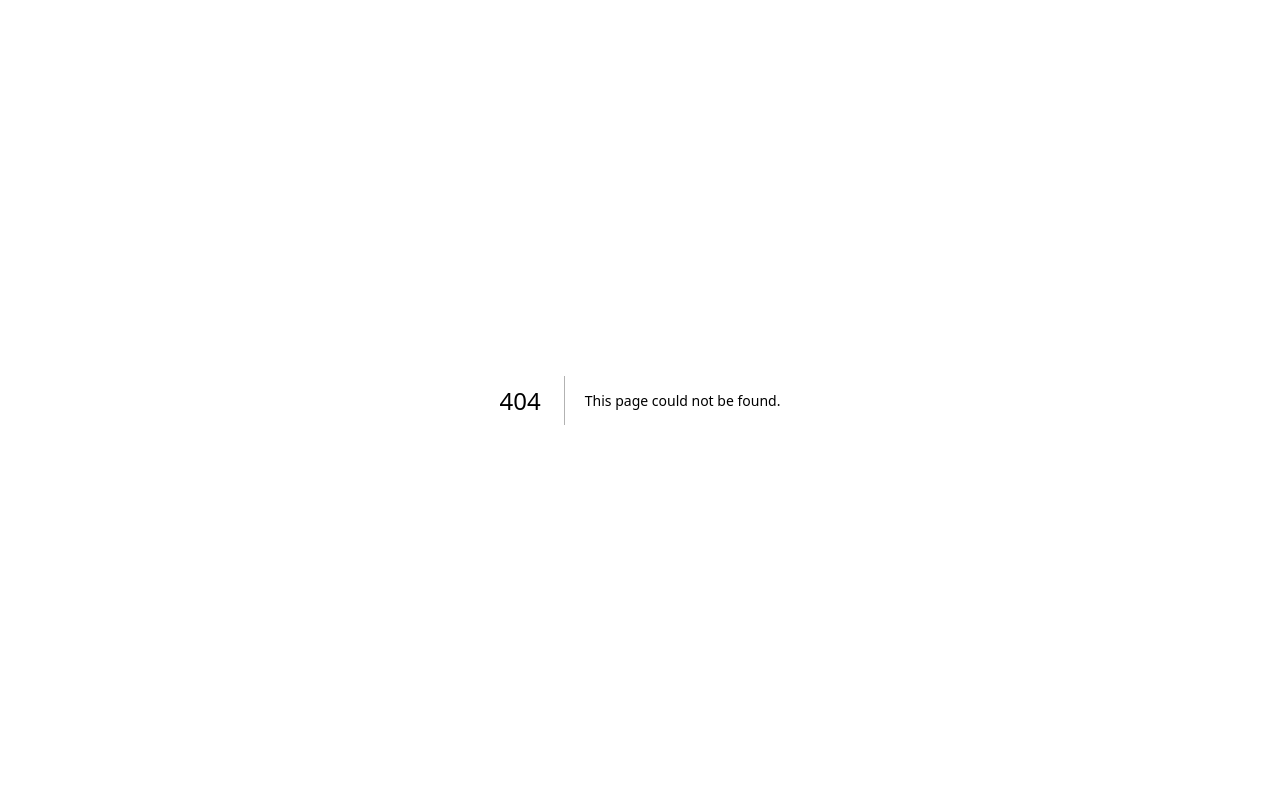
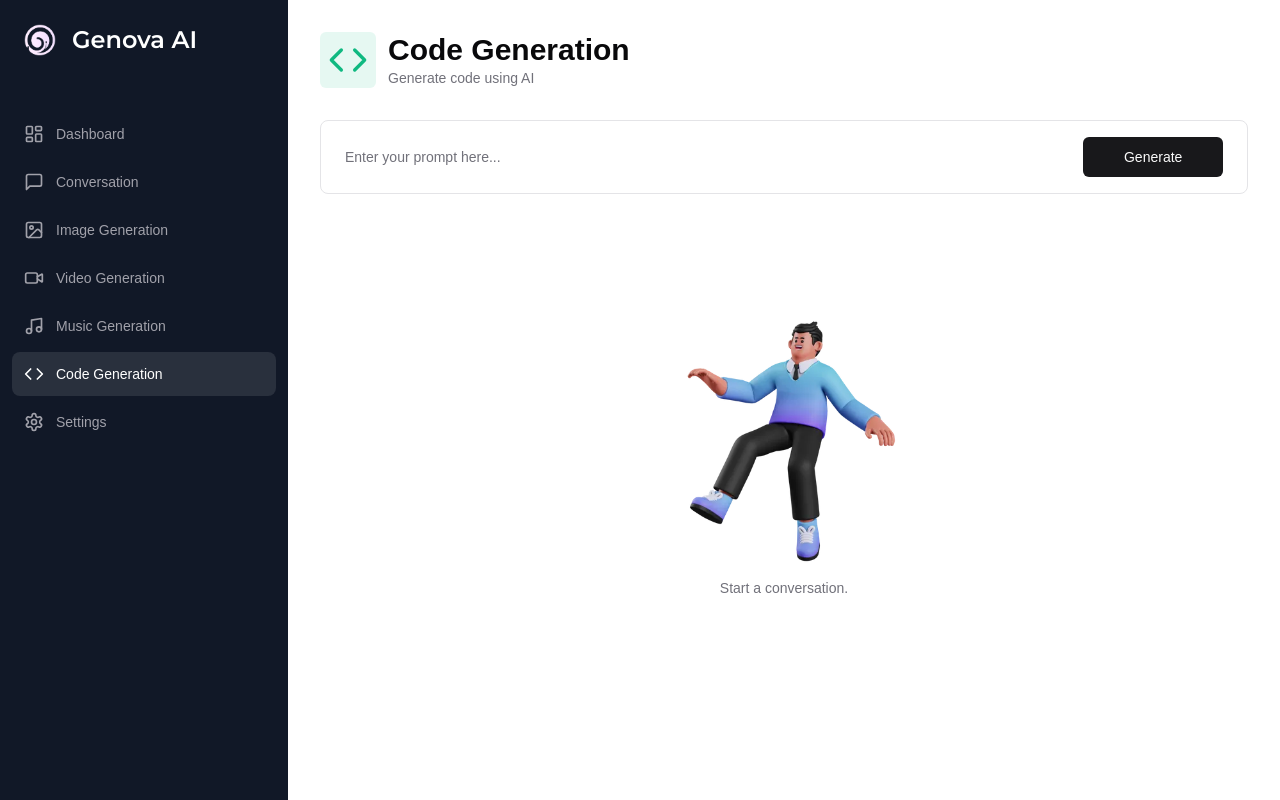
Before and after one commit to hectorg2211/genova-ai, a Next.js app: page /code in a window 1280 px wide. Before the commit this address had no page. Built offline with nearby package versions, Linux system fonts and the light colour scheme.

Commit message:
add code generation

```diff
--- /dev/null
+++ b/app/(dashboard)/(routes)/code/constants.ts
@@ -0,0 +1,5 @@
+import * as z from 'zod'
+
+export const formSchema = z.object({
+  prompt: z.string().min(1, 'Prompt is required'),
+})
--- /dev/null
+++ b/app/(dashboard)/(routes)/code/page.tsx
@@ -0,0 +1,141 @@
+'use client'
+import React, { useState } from 'react'
+import ReactMarkdown from 'react-markdown'
+
+import * as z from 'zod'
+import axios from 'axios'
+import Heading from '@/components/heading'
+import { Code } from 'lucide-react'
+import { useForm } from 'react-hook-form'
+import { formSchema } from './constants'
+import { zodResolver } from '@hookform/resolvers/zod'
+import { Form, FormControl, FormField, FormItem } from '@/components/ui/form'
+import { Input } from '@/components/ui/input'
+import { Button } from '@/components/ui/button'
+import { useRouter } from 'next/navigation'
+import { ChatCompletionMessageParam } from 'openai/resources/index.mjs'
+import Empty from '@/components/empty'
+import Loader from '@/components/loader'
+import { cn } from '@/lib/utils'
+import UserAvatar from '@/components/user-avatar'
+import BotAvatar from '@/components/bot-avatar'
+
+const CodePage = () => {
+  const [messages, setMessages] = useState<ChatCompletionMessageParam[]>([])
+  const router = useRouter()
+  const form = useForm<z.infer<typeof formSchema>>({
+    resolver: zodResolver(formSchema),
+    defaultValues: {
+      prompt: '',
+    },
+  })
+
+  const isLoading = form.formState.isSubmitting
+
+  const onSubmit = async (values: z.infer<typeof formSchema>) => {
+    try {
+      const userMessage: ChatCompletionMessageParam = {
+        role: 'user',
+        content: values.prompt,
+      }
+
+      const newMessages = [...messages, userMessage]
+      const response = await axios.post('/api/code', { messages: newMessages })
+      setMessages(curr => [...curr, userMessage, response.data])
+      form.reset()
+      // eslint-disable-next-line @typescript-eslint/no-explicit-any
+    } catch (error: any) {
+      // TODO: Open pro modal
+      console.log(error)
+    } finally {
+      router.refresh()
+    }
+  }
+
+  return (
+    <div>
+      <Heading
+        title='Code Generation'
+        description='Generate code using AI'
+        icon={Code}
+        iconColor='text-emerald-500'
+        bgColor='bg-emerald-500/10'
+      />
+
+      <div className='px-4 lg:px-8'>
+        <div>
+          <Form {...form}>
+            <form
+              onSubmit={form.handleSubmit(onSubmit)}
+              className='rounded-lg border w-full p-4 px-3 md:px-6 focus-within:shadow-sm grid grid-cols-12 gap-2'
+            >
+              <FormField
+                name='prompt'
+                render={({ field }) => (
+                  <FormItem className='col-span-12 lg:col-span-10'>
+                    <FormControl className='m-0 p-0'>
+                      <Input
+                        className='border-0 outline-none focus-visible:ring-0 focus-visible:ring-transparent'
+                        disabled={isLoading}
+                        placeholder='Enter your prompt here...'
+                        {...field}
+                      />
+                    </FormControl>
+                  </FormItem>
+                )}
+              />
+
+              <Button className='col-span-12 lg:col-span-2 w-full' disabled={isLoading}>
+                Generate
+              </Button>
+            </form>
+          </Form>
+        </div>
+
+        <div className='space-y-4 mt-4'>
+          {isLoading && (
+            <div className='p-8 rounded-lg w-full flex items-center justify-center bg-muted'>
+              <Loader />
+            </div>
+          )}
+
+          {messages.length === 0 && !isLoading && <Empty label='Start a conversation.' />}
+
+          <div className='flex flex-col-reverse gap-y-4'>
+            {messages.map((message, index) => (
+              <div
+                key={index}
+                className={cn(
+                  'p-8 w-full flex items-start gap-x-8 rounded-lg',
+                  message.role === 'user' ? 'bg-white border border-black/10' : 'bg-muted'
+                )}
+              >
+                {message.role === 'user' ? <UserAvatar /> : <BotAvatar />}
+                <ReactMarkdown
+                  components={{
+                    pre: ({ ...props }) => {
+                      return (
+                        <div className='overflow-auto w-full my-2 bg-black/10 p-2 rounded-lg'>
+                          <pre {...props} />
+                        </div>
+                      )
+                    },
+                    code: ({ ...props }) => {
+                      return <code className='bg-black/10 p-1 rounded-lg' {...props} />
+                    },
+                  }}
+                  className='text-sm overflow-hidden leading-7'
+                >
+                  {/* @ts-expect-error Unused */}
+                  {message.content || []}
+                </ReactMarkdown>
+              </div>
+            ))}
+          </div>
+        </div>
+      </div>
+    </div>
+  )
+}
+
+export default CodePage
--- /dev/null
+++ b/app/api/code/route.ts
@@ -0,0 +1,34 @@
+import { auth } from '@clerk/nextjs/server'
+import { NextResponse } from 'next/server'
+import OpenAI from 'openai'
+import { ChatCompletionMessageParam } from 'openai/resources/index.mjs'
+
+const openai = new OpenAI({
+  apiKey: process.env.OPENAI_API_KEY,
+})
+
+const instructionMessage: ChatCompletionMessageParam = {
+  role: 'system',
+  content:
+    'You are a code generation assistant. Answer with markdown code snippets. Use code comments for explanations.',
+}
+
+export async function POST(req: Request) {
+  try {
+    const { userId } = await auth()
+    const body = await req.json()
+    const { messages } = body
+
+    if (!userId) return new NextResponse('Unauthorized', { status: 401 })
+    if (!openai.apiKey) return new NextResponse('OpenAI API key not configured', { status: 500 })
+    if (!messages) return new NextResponse('Messages are required', { status: 400 })
+    const response = await openai.chat.completions.create({
+      model: 'gpt-3.5-turbo',
+      messages: [instructionMessage, ...messages],
+    })
+    return new NextResponse(JSON.stringify(response.choices[0].message), { status: 200 })
+  } catch (error) {
+    console.log('Code error', error)
+    return new NextResponse('Internal server error', { status: 500 })
+  }
+}
--- a/package.json
+++ b/package.json
@@ -24,6 +24,7 @@
     "react": "19.0.0-rc-66855b96-20241106",
     "react-dom": "19.0.0-rc-66855b96-20241106",
     "react-hook-form": "^7.53.2",
+    "react-markdown": "^9.0.1",
     "tailwind-merge": "^2.5.4",
     "tailwindcss-animate": "^1.0.7",
     "zod": "^3.23.8"
```
Also changed, not shown: 1 other file (tests, documents, lock files or other folders).
